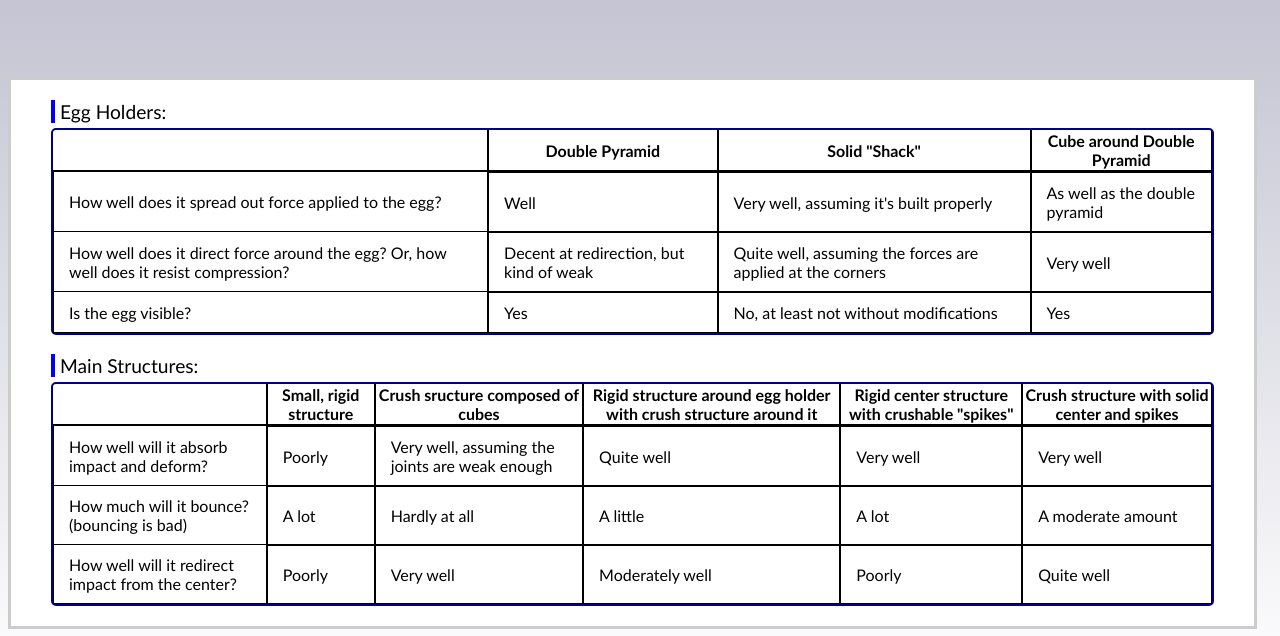
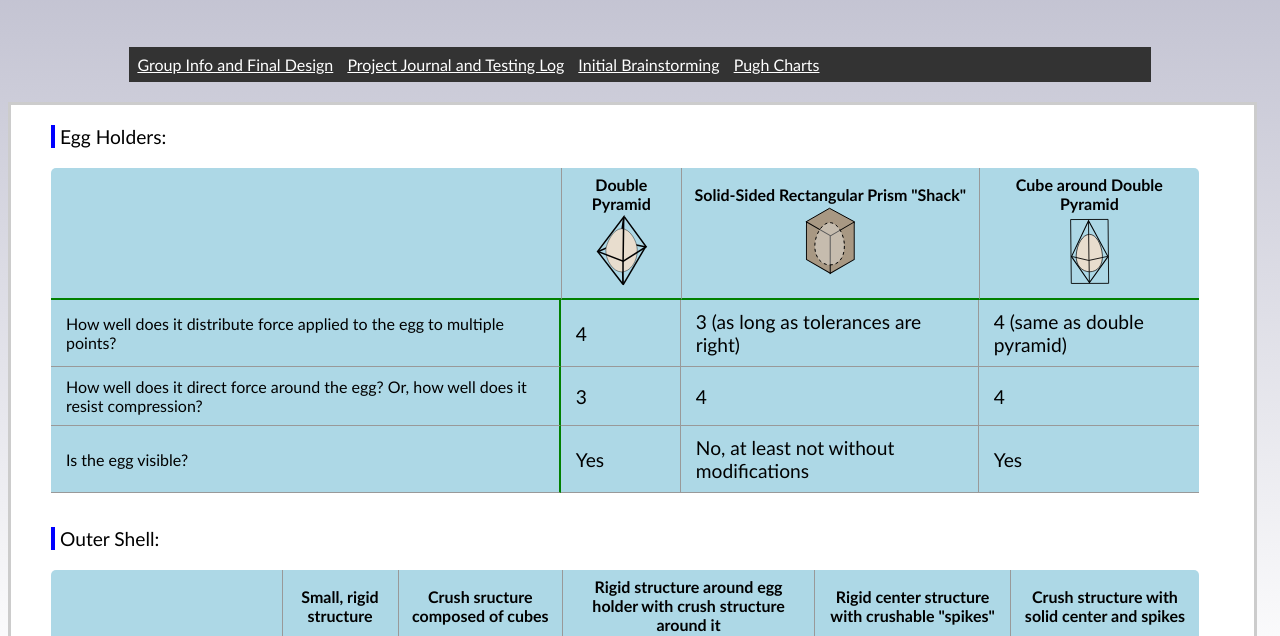
Before and after one commit to multiplemonomials/Egg-Drop-Website, a plain HTML site: page pughchart.html in a window 1280 px wide. Shown: the part 107-743 px from the top of the page. Drawn offline with Linux system fonts and the light colour scheme.

Commit message:
Add navigation bar.

```diff
--- a/pughchart.html
+++ b/pughchart.html
@@ -1,6 +1,6 @@
 <!DOCTYPE html>
 <html>
-<!--header version 1-->
+<!--header version 2-->
 <head>
 
 	<meta charset="UTF-8">
@@ -10,7 +10,18 @@
 
 </head>
 <body>
-	<h1> Egg Drop </h1>
+	<a id="titlelink" href="index.html"><h1> Egg Drop </h1></a>
+
+	<header>
+		<ul class="linklist">
+			<li><a href="index.html">Group Info and Final Design</a></li>
+			<li><a href="journal.html">Project Journal and Testing Log</a></li>
+			<li><a href="brainstorming.html">Initial Brainstorming</a></li>
+			<li><a href="pughchart.html">Pugh Charts</a></li>
+
+		</ul>
+	</header>
+
 <!-- end header -->
 	<div id="content">
 		<span class="charttitle">Egg Holders: </span>
@@ -20,29 +31,35 @@
 			</th>
 			<th>
 				Double Pyramid
+				<br>
+				<img height="75px" width="75px" src="images/twodiamond-holder.svg">
 			</th>
 			<th>
-				Solid "Shack"
+				Solid-Sided Rectangular Prism "Shack"
+				<br>
+				<img height="75px" width="75px" src="images/rectangularprism-holder.svg">
 			</th>
 			<th>
 				Cube around Double Pyramid
+				<br>
+				<img height="75px" width="75px" src="images/diamondincube-holder.svg">
 			</th>
 		</tr>
 		<tr>
 			<td>
-				How well does it spread out force applied to the egg?
+				How well does it distribute force applied to the egg to multiple points?
 			</td>
-			<td> Well </td>
-			<td> Very well, assuming it's built properly </td>
-			<td> As well as the double pyramid </td>
+			<td> 4 </td>
+			<td> 3 (as long as tolerances are right) </td>
+			<td> 4 (same as double pyramid) </td>
 		</tr>
 		<tr>
 			<td>
 				How well does it direct force around the egg? Or, how well does it resist compression?
 			</td>
-			<td> Decent at redirection, but kind of weak </td>
-			<td> Quite well, assuming the forces are applied at the corners </td>
-			<td> Very well </td>
+			<td> 3 </td>
+			<td> 4 </td>
+			<td> 4 </td>
 		</tr>
 		<tr>
 			<td>
@@ -55,7 +72,7 @@
 		</table>
 
 		<br>
-		<span class="charttitle">Main Structures:</span>
+		<span class="charttitle">Outer Shell:</span>
 
 		<table class="pughchart">
 		<tr>
@@ -81,40 +98,42 @@
 			<td>
 				How well will it absorb impact and deform?
 			</td>
-			<td> Poorly </td>
-			<td> Very well, assuming the joints are weak enough </td>
-			<td> Quite well</td>
-			<td> Very well </td>
-			<td> Very well </td>
+			<td> 2 </td>
+			<td> 4 </td>
+			<td> 3</td>
+			<td> 4 </td>
+			<td> 4 </td>
 		</tr>
 		<tr>
 			<td>
-				How much will it bounce? (bouncing is bad)
+				How resistant to bouncing is it? (bouncing is bad)
 			</td>
-			<td> A lot </td>
-			<td> Hardly at all </td>
-			<td> A little</td>
-			<td> A lot </td>
-			<td> A moderate amount </td>
+			<td> 2 </td>
+			<td> 4 </td>
+			<td> 4</td>
+			<td> 2 </td>
+			<td> 3 </td>
 		</tr>
 		<tr>
 			<td>
-				How well will it redirect impact from the center?
+				How well will it protect the inner shell from impact?
 			</td>
-			<td> Poorly </td>
-			<td> Very well </td>
-			<td> Moderately well </td>
-			<td> Poorly </td>
-			<td> Quite well </td>
+			<td> 2 </td>
+			<td> 4 </td>
+			<td> 3 </td>
+			<td> 2 </td>
+			<td> 5 </td>
 		</tr>
 		</table>
+
+		<b>NOTE:</b> scores are out of 5
 
 	</div>
 
 <!-- footer version 2 -->
 	<footer>
 		by Jamie Smith, Drew Heenan, Alex Quan, and Hunter ?
-		<img src="images/poweredbyelectricity-black.svg">
+		<img width="160px" height="40px" src="images/poweredbyelectricity-black.svg">
 	</footer>
 <!-- end footer -->
 </body>
--- a/site.css
+++ b/site.css
@@ -16,7 +16,7 @@ h1 {
 	margin-left: auto;
 	margin-right: auto;
 	text-align: center;
-	margin-bottom: 80px;
+	margin-bottom: 50px;
 	font-size: 4em;
 	font-family: Tahoma, Geneva, sans-serif;
 	color: lightblue;
@@ -28,6 +28,10 @@ h1 {
 	/* 	font-family: "Lucida Sans Unicode", "Lucida Grande", sans-serif; */
 }
 
+#titlelink {
+	text-decoration: none;
+}
+
 #content {
 	padding: 20px 40px;
 	width: 92%;
@@ -37,46 +41,62 @@ h1 {
 }
 
 table.pughchart {
-	border: 2px solid darkblue;
-	border-radius: 5px;
+	margin: 15px;
+	margin-left: 0px;
 	border-spacing: 0px;
+	background-color: lightblue;
+	border-top-right-radius: 5px;
+	border-top-left-radius: 5px;
 }
-
-.pughchart>tbody>tr>th{
-	font-weight: bold;
-	border: 1px solid black;
-	border-top: none;
-	border-bottom-width: 2px;
-}
-
-.pughchart>tbody>tr>th:first-child{
-	border-left: none;
-}
-
-.pughchart>tbody>tr:first-child>td{
-	border-top: none;
-}
-
-.pughchart>tbody>tr>td{
-	border: 1px solid black;
-}
-
-.pughchart>tbody>tr>td:first-child{
-	border-top: none;
-}
-
-
-
-
-.pughchart>tbody>tr>td:hover{
-	background-color: #f7f7f7;
-}
-
-td {
+table.pughchart>tbody>tr>td {
+	border-bottom: 1px solid #999;
+	border-right: 1px solid #999;
 	padding-left: 15px;
 	padding-right: 15px;
 	padding-top: 10px;
 	padding-bottom: 10px;
+	font-size: 1.2em;
+}
+
+table.pughchart>tbody>tr>th{
+	border-left: 1px solid #999;
+	border-bottom: 2px solid green;
+	padding: 7px;
+}
+
+table.pughchart>tbody>tr>th:first-child{
+	border-left: none;
+}
+
+table.pughchart>tbody>tr>td:first-child{
+	border-right: 2px solid green;
+	font-size: 1em;
+}
+
+table.pughchart>tbody>tr>td:last-child{
+	border-right: none;
+}
+
+header {
+	margin: 20px auto;
+	width: 80%;
+	padding: 5px;
+	background-color: #333;
+}
+
+header>ul{
+	list-style-type: none;
+	margin: 3px;
+	padding: 0;
+}
+
+header>ul>li {
+	display: inline;
+	margin-right: 10px;
+}
+
+header>ul>li>a {
+	color: white;
 }
 
 footer {
```
Also changed, not shown: index.html (+14 -3 lines), images/diamondincube-holder.svg (added), images/rectangularprism-holder.svg (added), images/twodiamond-holder.svg (added).
